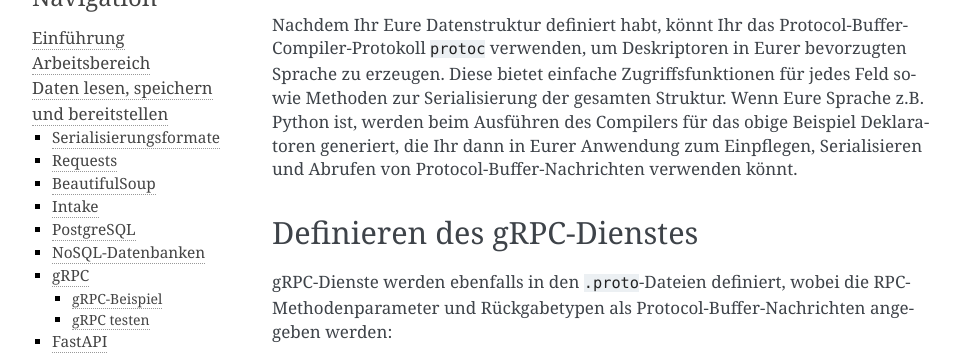
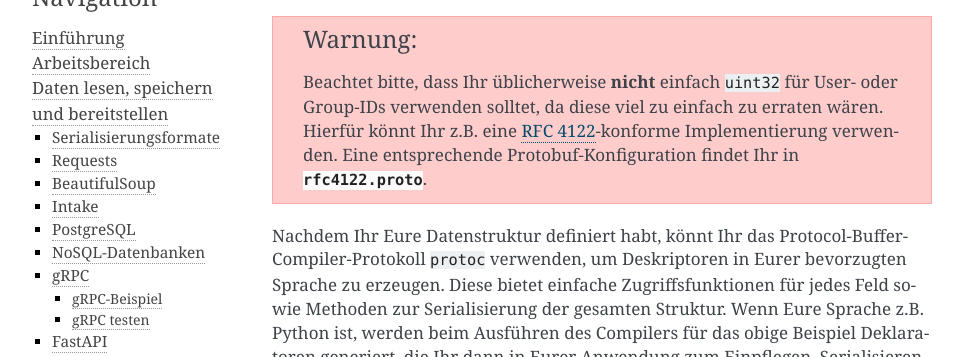
Before and after one commit to veit/jupyter-tutorial-de, a Sphinx documentation site: the page built from docs/data/grpc/example.rst, in a window 1280 px wide and 900 px high, cut to the strip 484-841 px from the top of the window. Shown: the whole strip, without its empty margins (148-1111 px from the left). Built offline with Sphinx 7.4.7, drawn with Linux system fonts in a browser that asks for light colours; pages that are not in the unit, such as notebooks, are missing from menus.

Commit message:
Add RFC 4122-compliant protobuf configuration

```diff
--- a/docs/data/grpc/example.rst
+++ b/docs/data/grpc/example.rst
@@ -18,6 +18,14 @@ Reihe von Name-Wert-Paaren enthält, die *fields* genannt werden.
 .. literalinclude:: accounts.proto
    :language: proto
    :lines: 1-6
+
+.. warning::
+    Beachtet bitte, dass Ihr üblicherweise **nicht** einfach ``uint32`` für
+    User- oder Group-IDs verwenden solltet, da diese viel zu einfach zu erraten
+    wären. Hierfür könnt Ihr z.B. eine `RFC 4122
+    <https://tools.ietf.org/html/rfc4122>`_-konforme Implementierung verwenden.
+    Eine entsprechende Protobuf-Konfiguration findet Ihr in
+    :download:`rfc4122.proto`.
 
 Nachdem Ihr Eure Datenstruktur definiert habt, könnt Ihr das
 Protocol-Buffer-Compiler-Protokoll ``protoc`` verwenden, um Deskriptoren in
```
Also changed, not shown: 1 other file.
